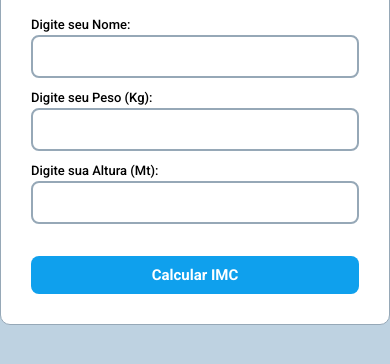
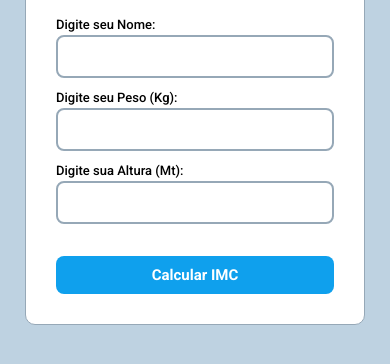
Before and after one commit to OctusPi/Gordometro, a plain HTML site: page index.html in a window 390 px wide. Shown: the part 316-680 px from the top of the page. Drawn offline with Linux system fonts and the light colour scheme.

Commit message:
fix style to small devices

```diff
--- a/index.html
+++ b/index.html
@@ -25,10 +25,10 @@
             <input type="text" id="i_nome">
 
             <label for="i_peso">Digite seu Peso (Kg):</label>
-            <input type="text" id="i_peso">
+            <input type="number" id="i_peso">
 
             <label for="i_altura">Digite sua Altura (Mt):</label>
-            <input type="text" id="i_altura">
+            <input type="number" id="i_altura">
 
             <button type="button" id="btn_calcular">Calcular IMC</button>
         </div>
--- a/style.css
+++ b/style.css
@@ -9,7 +9,7 @@
 
 .main{
     width: 100%;
-    height: 100vh;
+    min-height: 100vh;
     display: flex;
     align-items: center;
     justify-content: center;
@@ -57,7 +57,7 @@ label{
     margin-bottom: 3px;
 }
 
-input[type="text"]{
+input{
     margin-bottom: 12px;
     border: 2px solid #96a8b7;
     padding: 10px 14px;
@@ -66,7 +66,7 @@ input[type="text"]{
     border-radius: 8px;
 }
 
-input[type="text"]:focus{
+input:focus{
     border: 2px solid rgb(15, 160, 237);
     background-color: rgb(236, 234, 234);
     outline: none;
@@ -123,3 +123,17 @@ button:hover{
 #user_nome{
     font-weight: 500;
 }
+
+@media (max-width: 991px) {
+    .main{
+        padding: 20px;
+    }
+
+    .box{
+        width: 340px;
+    }
+
+    #valor_imc{
+        font-size: 48px;
+    }
+}
```
